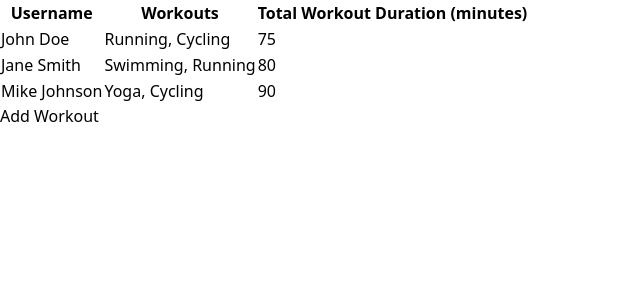
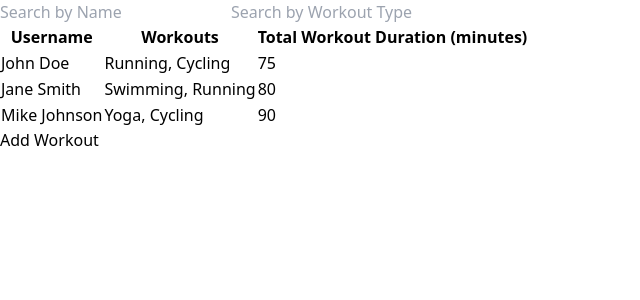
Before and after one commit to sriganeshres/WorkOutApp, an Angular app: page / in a window 1280 px wide. Shown: the top 300 px of the page, without its empty margins (0-640 px from the left). Built offline with nearby package versions, Linux system fonts and the light colour scheme.

Commit message:
Added Search feature

```diff
--- a/src/app/home/home.component.html
+++ b/src/app/home/home.component.html
@@ -1,4 +1,23 @@
 <div class="overflow-x-auto mt-8 w-[60%] mx-auto flex flex-col gap-6">
+  <!-- Search Filters -->
+  <div class="flex flex-row justify-evenly gap-4 w-[90%] mx-auto">
+    <input
+      type="text"
+      placeholder="Search by Name"
+      class="p-2 border rounded-lg border-blue-600"
+      [(ngModel)]="nameFilter"
+      (input)="applyFilters()"
+    />
+    <input
+      type="text"
+      placeholder="Search by Workout Type"
+      class="p-2 border rounded-lg border-blue-600"
+      [(ngModel)]="workoutTypeFilter"
+      (input)="applyFilters()"
+    />
+  </div>
+
+  <!-- User Table -->
   <table
     class="min-w-full divide-y divide-gray-200 border border-gray-300 rounded-lg"
   >
@@ -25,7 +44,7 @@
       </tr>
     </thead>
     <tbody class="bg-white divide-y divide-gray-200">
-      <ng-container *ngFor="let user of users">
+      <ng-container *ngFor="let user of filteredUsers">
         <tr class="hover:bg-gray-100 transition duration-150 ease-in-out">
           <td
             class="px-6 py-4 whitespace-nowrap text-sm font-medium text-gray-900 border-b border-gray-300"
@@ -46,6 +65,8 @@
       </ng-container>
     </tbody>
   </table>
+
+  <!-- Add Workout Button -->
   <div class="mx-auto">
     <button
       (click)="routeToAddWorkout()"
--- a/src/app/home/home.component.ts
+++ b/src/app/home/home.component.ts
@@ -4,21 +4,28 @@ import { UserService } from '../user.service';
 import { User } from '../user';
 import { Router } from '@angular/router';
 import { Workout } from '../workout';
+import { FormsModule } from '@angular/forms';
 
 @Component({
   selector: 'app-home',
   standalone: true,
-  imports: [CommonModule],
+  imports: [CommonModule, FormsModule],
   templateUrl: './home.component.html',
   styleUrl: '../../styles.css',
 })
 export class HomeComponent {
   users: User[] = [];
+  filteredUsers: User[] = [];
+  nameFilter: string = '';
+  workoutTypeFilter: string = '';
+
   userService: UserService = inject(UserService);
   router: Router = inject(Router);
+
   constructor() {
     this.userService.getAllUsers().then((users: User[]) => {
       this.users = users;
+      this.applyFilters(); // Apply filters initially
     });
   }
 
@@ -29,4 +36,24 @@ export class HomeComponent {
   formatWorkoutTypes(workouts: Workout[]): string {
     return workouts.map((workout) => workout.workOutType).join(', ');
   }
+
+  applyFilters() {
+    this.filteredUsers = this.users.filter(
+      (user) => this.filterByName(user) && this.filterByWorkoutType(user)
+    );
+  }
+
+  filterByName(user: User): boolean {
+    if (!this.nameFilter.trim()) return true;
+    return user.userName.toLowerCase().includes(this.nameFilter.toLowerCase());
+  }
+
+  filterByWorkoutType(user: User): boolean {
+    if (!this.workoutTypeFilter.trim()) return true;
+    return user.workouts.some((workout) =>
+      workout.workOutType
+        .toLowerCase()
+        .includes(this.workoutTypeFilter.toLowerCase())
+    );
+  }
 }
```
